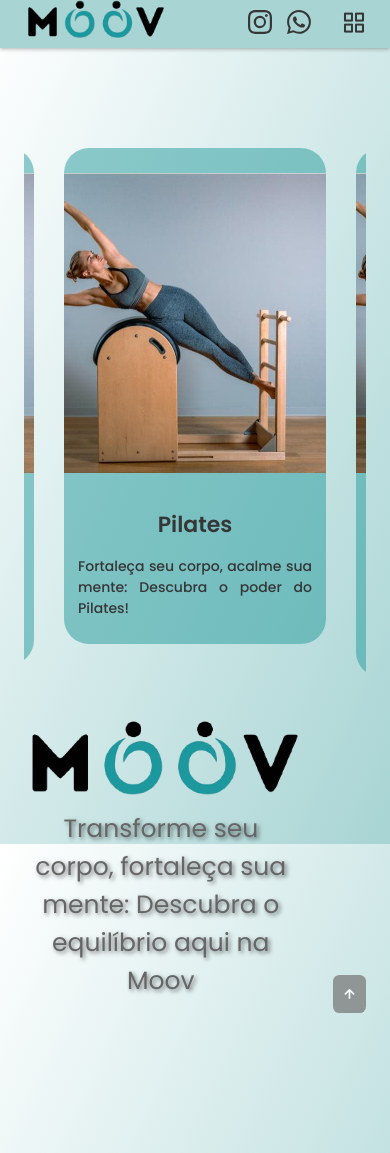
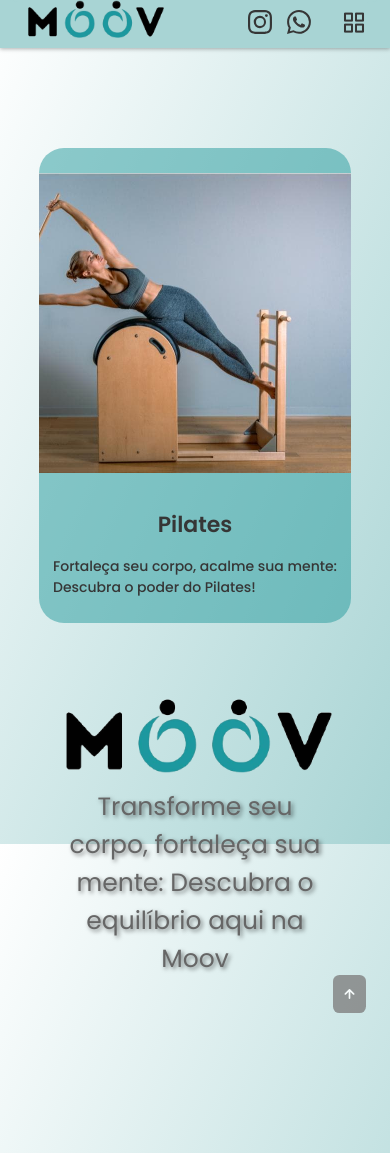
Before and after one commit to Jeidencw/moov, a website: page index.html in a window 390 px wide. Shown: the top 1153 px of the page. Drawn offline with nearby package versions, Linux system fonts and the light colour scheme.

Commit message:
slide details

```diff
--- a/css/home.css
+++ b/css/home.css
@@ -2,8 +2,12 @@
     grid-template-columns: repeat(2, 1fr);
 }
 
+.logo__texto{
+    margin: 20px auto;
+}
+
 @media screen and (max-width: 768px) {
-    .home__container{
-        grid-template-columns: repeat(1, 1fr);
+    .home__container {
+      grid-template-columns: repeat(1, 1fr);
     }
 }
--- a/css/slides.css
+++ b/css/slides.css
@@ -56,28 +56,21 @@
   margin-bottom: 15px;
 }
 
+
 /*=============== BREAKPOINTS ===============*/
 /* For large devices */
 @media screen and (max-width: 992px) {
 
-  .home__container {
-    display: flex;
-    flex-direction: column-reverse;
-    align-items: center;
+  .card-carousel {
+      --card-width: 90%;
+      --carousel-min-width: 300px;
+      width: 100%;
+      max-width: 100vw;
+      position: absolute;
   }
 
-  .slides{
-      margin-top: -150px;
-      margin-left: -300px;
-      padding-bottom: 500px;
-  }
-
-  .card-carousel {
-      --card-width: 80%;
-      --carousel-min-width: 300px;
-      margin-right: 20px;
-      width: 100%;
-      position: absolute;
+  .slide__content{
+    margin: 0 15px;
   }
 }
 
```
